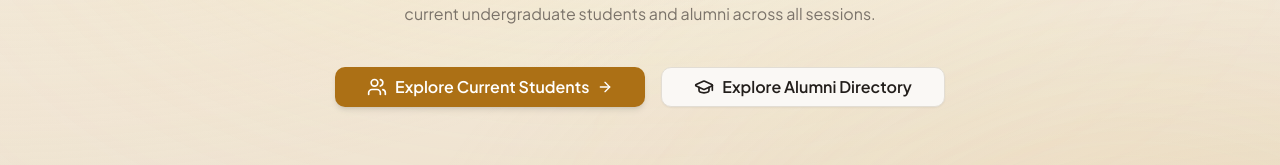
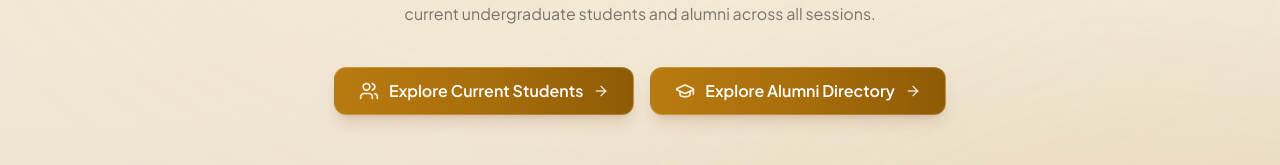
Before and after one commit to mushfiq693-dotcom/CSE-Sync, a Next.js app: page / in a window 1280 px wide. Shown: the part 424-589 px from the top of the page. Built offline with nearby package versions, Linux system fonts and the light colour scheme; no server answers; the database is empty.

Commit message:
2nd final push

```diff
--- a/src/app/(public)/page.tsx
+++ b/src/app/(public)/page.tsx
@@ -56,18 +56,26 @@ export default async function HomePage() {
 
         {/* Primary Action Buttons */}
         <div className="flex flex-wrap items-center justify-center gap-4 pt-4">
-          <Link href="/students">
-            <Button size="lg" className="gap-2 text-base font-semibold shadow-md">
-              <Users className="h-5 w-5" />
-              Explore Current Students
-              <ArrowRight className="h-4 w-4" />
-            </Button>
+          <Link href="/students" className="group">
+            <button
+              type="button"
+              className="inline-flex items-center justify-center gap-2.5 h-12 px-6 rounded-xl font-semibold text-sm sm:text-base text-white bg-gradient-to-r from-[#B87B10] via-[#A86E0B] to-[#8E5B05] hover:from-[#C48514] hover:to-[#9B6406] shadow-lg shadow-amber-900/15 hover:shadow-xl hover:shadow-amber-900/25 border border-white/20 hover:-translate-y-0.5 active:translate-y-0 transition-all duration-200"
+            >
+              <Users className="h-5 w-5 text-white/90" />
+              <span>Explore Current Students</span>
+              <ArrowRight className="h-4 w-4 text-white/80 group-hover:translate-x-1 transition-transform duration-200" />
+            </button>
           </Link>
-          <Link href="/alumni">
-            <Button variant="outline" size="lg" className="gap-2 text-base font-semibold border-border">
-              <GraduationCap className="h-5 w-5" />
-              Explore Alumni Directory
-            </Button>
+
+          <Link href="/alumni" className="group">
+            <button
+              type="button"
+              className="inline-flex items-center justify-center gap-2.5 h-12 px-6 rounded-xl font-semibold text-sm sm:text-base text-white bg-gradient-to-r from-[#B87B10] via-[#A86E0B] to-[#8E5B05] hover:from-[#C48514] hover:to-[#9B6406] shadow-lg shadow-amber-900/15 hover:shadow-xl hover:shadow-amber-900/25 border border-white/20 hover:-translate-y-0.5 active:translate-y-0 transition-all duration-200"
+            >
+              <GraduationCap className="h-5 w-5 text-white/90" />
+              <span>Explore Alumni Directory</span>
+              <ArrowRight className="h-4 w-4 text-white/80 group-hover:translate-x-1 transition-transform duration-200" />
+            </button>
           </Link>
         </div>
 
--- /dev/null
+++ b/src/app/apple-icon.tsx
@@ -0,0 +1,38 @@
+import { ImageResponse } from 'next/og';
+
+export const runtime = 'edge';
+
+export const size = {
+  width: 180,
+  height: 180,
+};
+export const contentType = 'image/png';
+
+export default function AppleIcon() {
+  return new ImageResponse(
+    (
+      <div
+        style={{
+          fontSize: 72,
+          background: 'linear-gradient(135deg, #B87B10 0%, #7A4E05 100%)',
+          width: '100%',
+          height: '100%',
+          display: 'flex',
+          alignItems: 'center',
+          justifyContent: 'center',
+          color: '#FFFFFF',
+          fontWeight: 900,
+          borderRadius: 36,
+          border: '4px solid rgba(255, 255, 255, 0.4)',
+          letterSpacing: '-2px',
+          fontFamily: 'sans-serif',
+        }}
+      >
+        CSE
+      </div>
+    ),
+    {
+      ...size,
+    }
+  );
+}
--- /dev/null
+++ b/src/app/icon.tsx
@@ -0,0 +1,41 @@
+import { ImageResponse } from 'next/og';
+
+export const runtime = 'edge';
+
+// Image metadata
+export const size = {
+  width: 32,
+  height: 32,
+};
+export const contentType = 'image/png';
+
+// Image generation for Favicon (replaces default Vercel logo)
+export default function Icon() {
+  return new ImageResponse(
+    (
+      <div
+        style={{
+          fontSize: 13,
+          background: 'linear-gradient(135deg, #B87B10 0%, #7A4E05 100%)',
+          width: '100%',
+          height: '100%',
+          display: 'flex',
+          alignItems: 'center',
+          justifyContent: 'center',
+          color: '#FFFFFF',
+          fontWeight: 900,
+          borderRadius: 7,
+          border: '1px solid rgba(255, 255, 255, 0.4)',
+          letterSpacing: '-0.5px',
+          fontFamily: 'sans-serif',
+          boxShadow: '0 2px 4px rgba(0,0,0,0.2)',
+        }}
+      >
+        CSE
+      </div>
+    ),
+    {
+      ...size,
+    }
+  );
+}
--- a/src/app/layout.tsx
+++ b/src/app/layout.tsx
@@ -24,6 +24,11 @@ export const metadata: Metadata = {
   title: 'GSTU CSE — Student & Alumni Directory',
   description:
     'Official Student & Alumni Directory for the Department of Computer Science and Engineering, Gopalganj Science and Technology University (GSTU).',
+  icons: {
+    icon: '/icon.svg',
+    shortcut: '/icon.svg',
+    apple: '/icon.svg',
+  },
 };
 
 export default async function RootLayout({
```
Also changed, not shown: public/favicon.svg (added), src/app/icon.svg (added).
